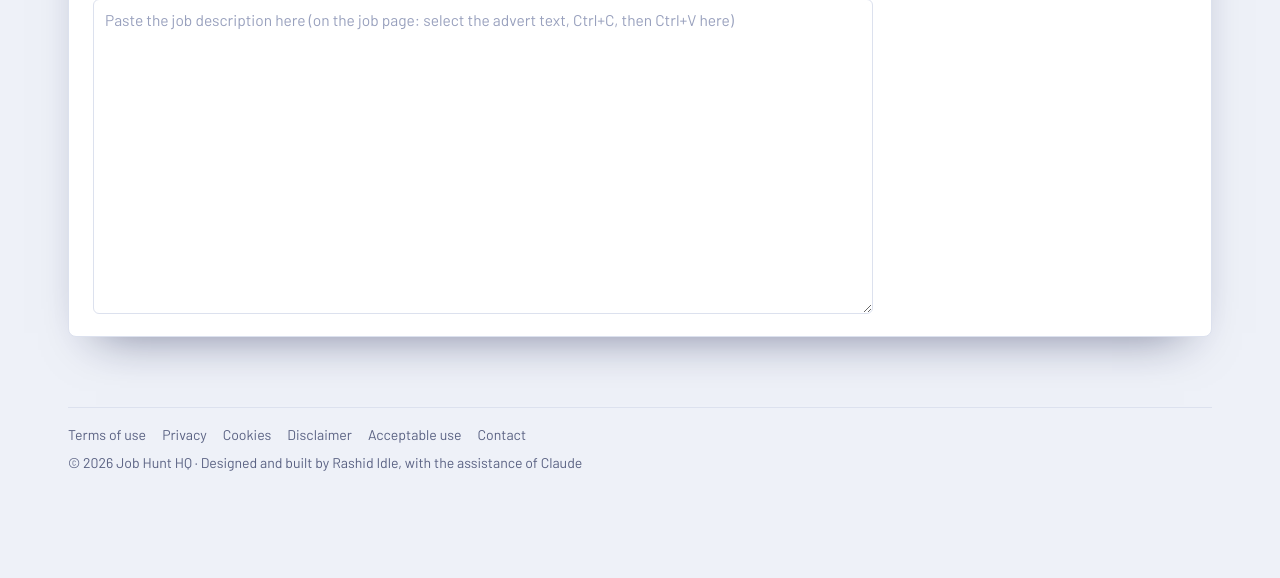
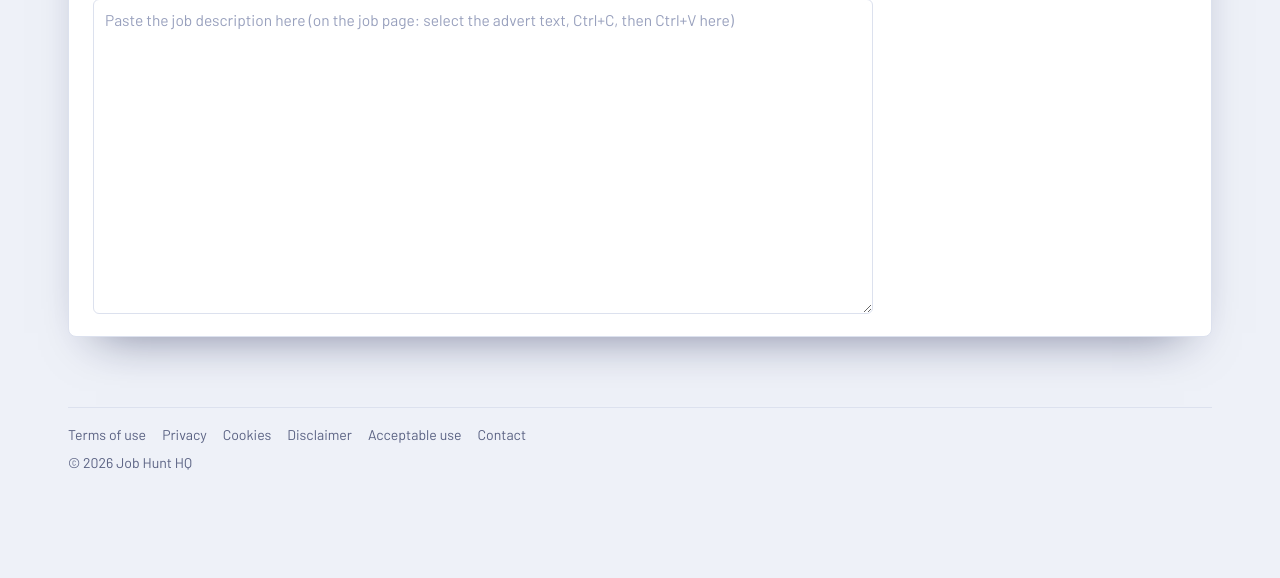
Before and after one commit to RIDLE-lab/job-hunt-hq, a Python web app: template templates/add.html in a window 1280 px wide. Shown: the part 765-1343 px from the top of the page. Run offline with Jinja, Linux system fonts and the light colour scheme; the template is opened without the code that fills it, so the values that code supplies are empty.

Commit message:
Footer: just the copyright line
Co-Authored-By: Claude Opus 5.5 <noreply@anthropic.com>
Claude-Session: https://claude.ai/code/session_01EQjBmZyQcdcg9hEdAy7BuQ

```diff
--- a/templates/_legal_footer.html
+++ b/templates/_legal_footer.html
@@ -7,5 +7,5 @@
     <a href="{{ url_for('legal', page='acceptable-use') }}">Acceptable use</a>
     <a href="{{ url_for('legal', page='contact') }}">Contact</a>
   </nav>
-  <p>© {{ year or 2026 }} Job Hunt HQ · Designed and built by Rashid Idle, with the assistance of Claude</p>
+  <p>© {{ year or 2026 }} Job Hunt HQ</p>
 </footer>
```
